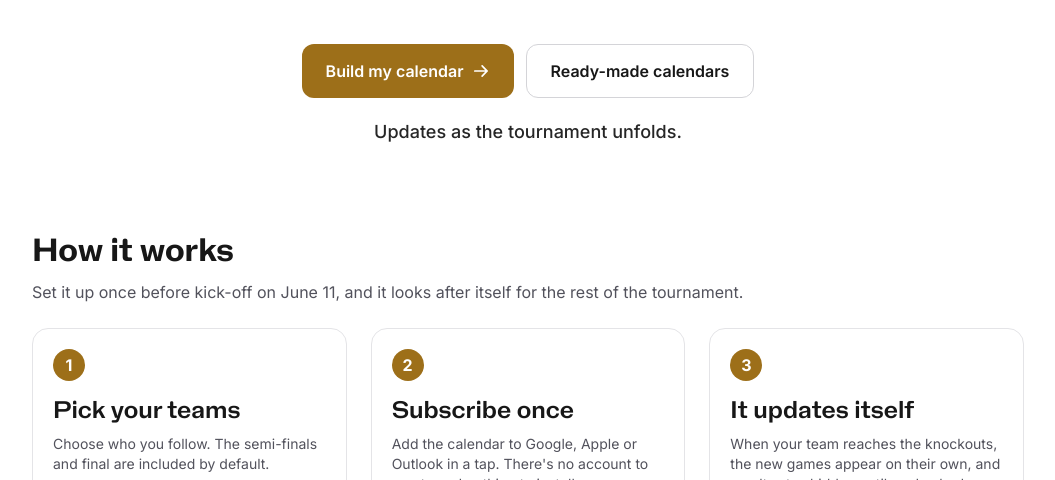
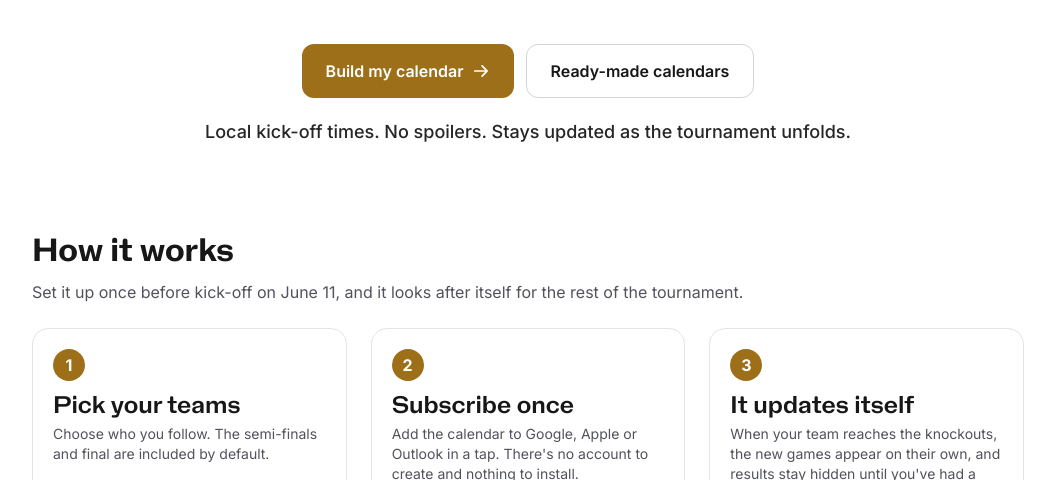
Before and after one commit to alcumming/cupcal, a Next.js app: page / in a window 1280 px wide. Shown: the part 660-1140 px from the top of the page, without its empty margins (112-1167 px from the left). Built offline with nearby package versions, Linux system fonts and the light colour scheme; no server answers.

Commit message:
Tighten text-lg line-height and revert hero subcopy

```diff
--- a/app/globals.css
+++ b/app/globals.css
@@ -24,6 +24,7 @@
 @theme {
   --text-2xl: 2rem;
   --text-lg: 1.5rem;
+  --text-lg--line-height: calc(1.25 / 1.125);
 
   --color-emerald-50: #faf5e8;
   --color-emerald-100: #f2e4be;
--- a/components/hero/CupCalHero.tsx
+++ b/components/hero/CupCalHero.tsx
@@ -64,7 +64,7 @@ export default function CupCalHero() {
         </a>
       </div>
       <p className="mt-6 text-center font-sans text-[18px] font-medium leading-[20px] text-[#262626]">
-        Updates as the tournament unfolds.
+        Local kick-off times. No spoilers. Stays updated as the tournament unfolds.
       </p>
     </section>
   );
```
